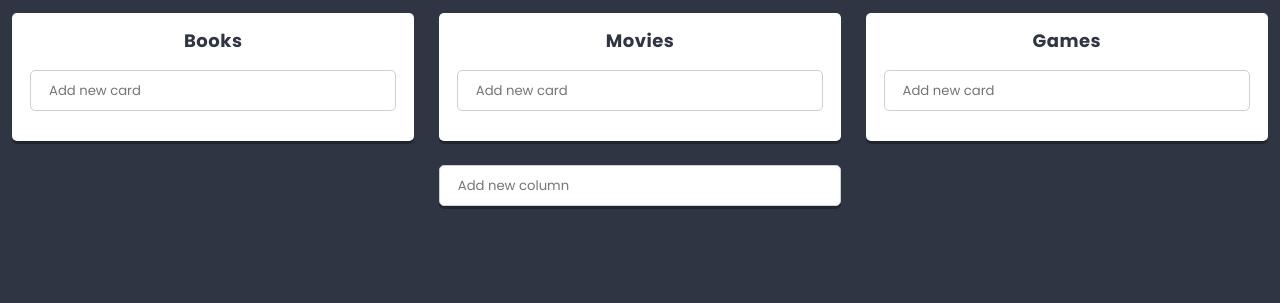
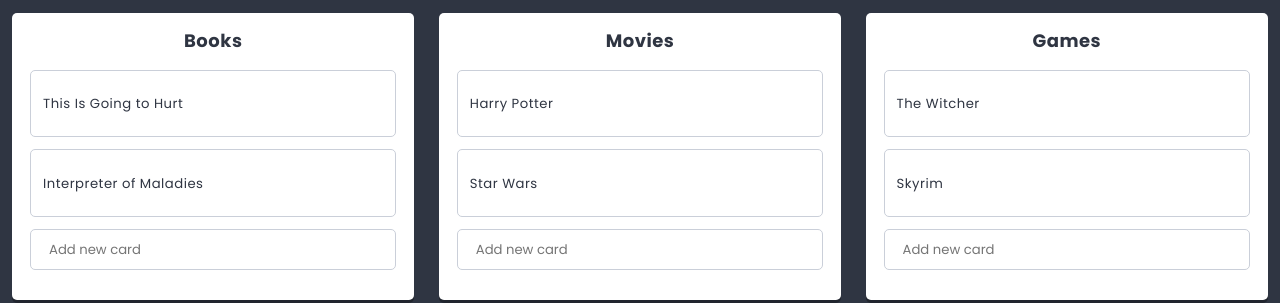
Before and after one commit to malwina-mika/react---starter, a React app: page / in a window 1280 px wide. Shown: the part 419-722 px from the top of the page. Built offline with nearby package versions, Linux system fonts and the light colour scheme.

Commit message:
added Icon

```diff
--- a/src/components/Card/Card.js
+++ b/src/components/Card/Card.js
@@ -13,7 +13,7 @@
     return (
 
       <div className={styles.component}>
-        <h5 className={listData.columns.cards}></h5>
+        <p> {this.props.title}</p>
       </div>
 
     )
--- a/src/components/Column/Column.js
+++ b/src/components/Column/Column.js
@@ -3,6 +3,8 @@
 import PropTypes from 'prop-types';
 import Creator from '../Creator/Creator.js';
 import {settings} from '../../data/dataStore';
+import Card from '../Card/Card.js';
+import Icon from '../Icon/Icon.js'
 
 class Column extends React.Component {
   state = {
@@ -10,8 +12,21 @@
   }
   static propTypes = {
     title: PropTypes.string,
+     cards: PropTypes.array,
   }
-
+  addCard(title){
+   this.setState(state => (
+     {
+       cards: [
+         ...state.cards,
+         {
+           key: state.cards.length ? state.cards[state.cards.length-1].key+1 : 0,
+           title
+         }
+       ]
+     }
+   ));
+}
 
   render() {
     return (
@@ -19,6 +34,11 @@
       <section className={styles.component}>
         <h3 className={styles.title}> {this.props.title} </h3>
         <div className={styles.creator}>
+        <div>
+          {this.state.cards.map(({key, ...cardProps}) => (
+            <Card key={key} {...cardProps} />
+            ))}
+        </div>
           <Creator text={settings.cardCreatorText} action={title => this.addColumn(title)}/>
         </div>
       </section>
--- /dev/null
+++ b/src/components/Icon/Icon.js
@@ -0,0 +1,5 @@
+import React from 'react';
+
+const Icon = props => (<i className={`fas fa-${props.name}`}></i>);
+
+export default Icon;
```
